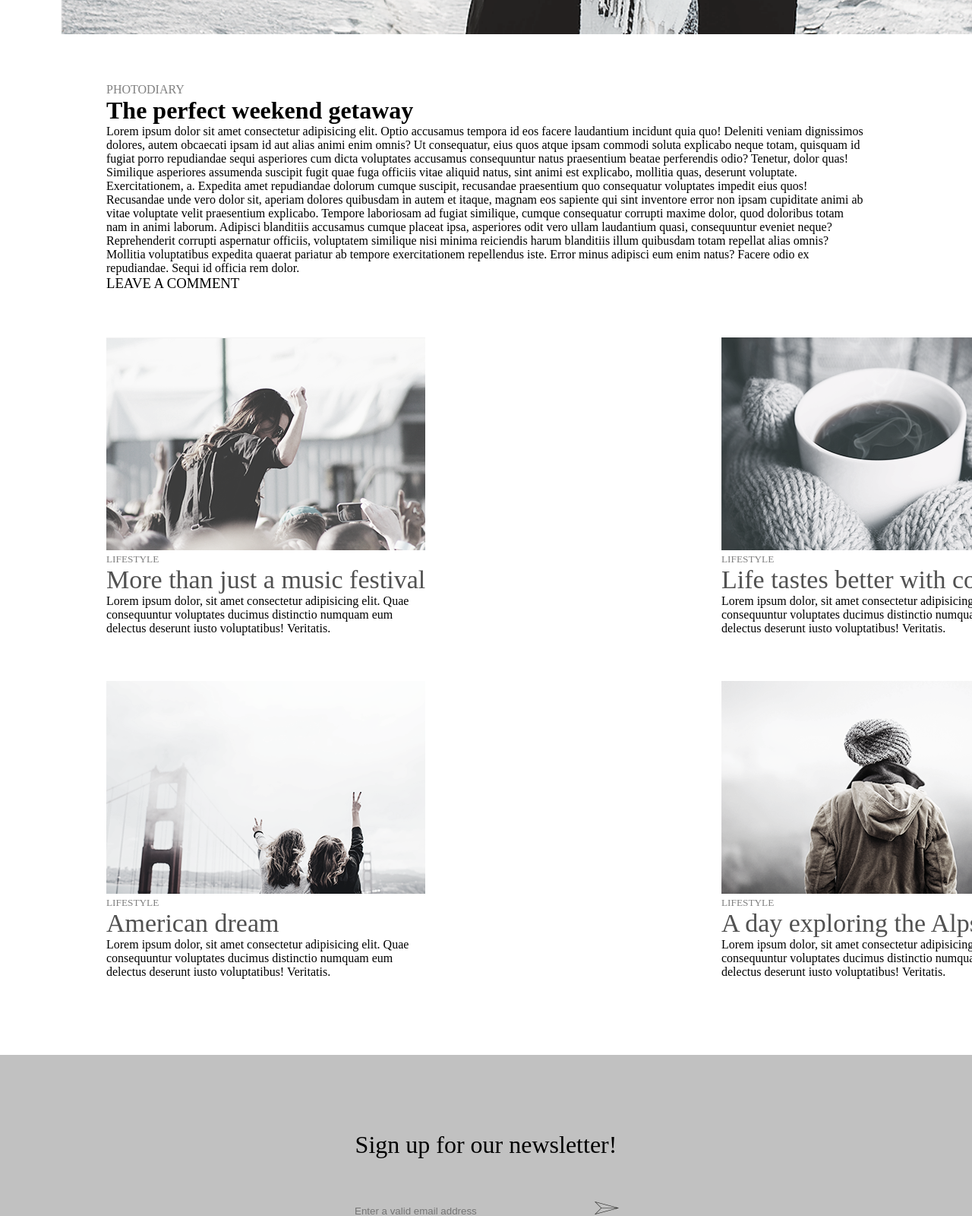
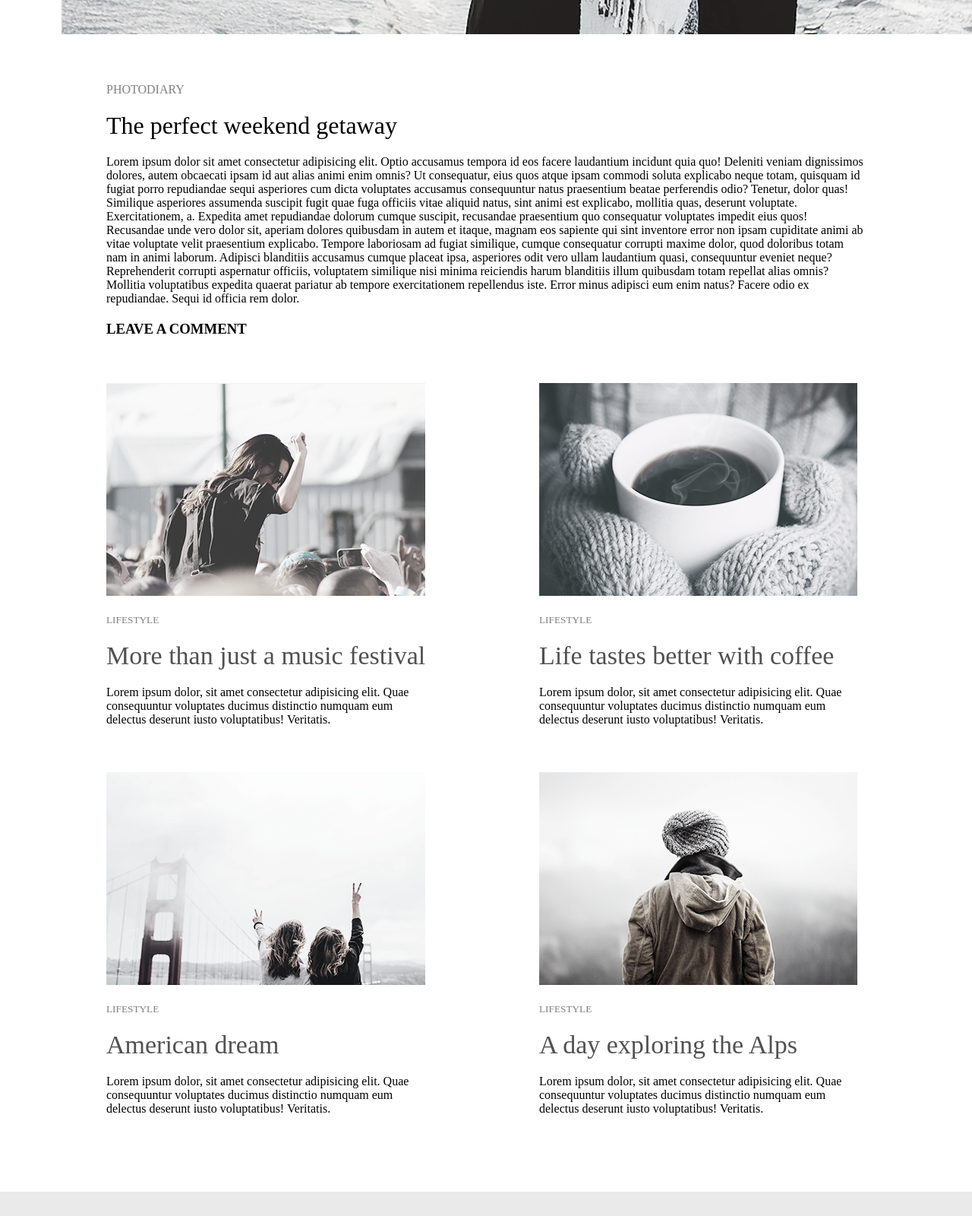
Before and after one commit to roman123org/Minomo, a plain HTML site: page index.html in a window 1280 px wide. Shown: the part 640-2240 px from the top of the page at 76% size. Drawn offline with Linux system fonts and the light colour scheme.

Commit message:
added new photo

```diff
--- a/index.html
+++ b/index.html
@@ -22,7 +22,7 @@
         <img src="./img/image.png" alt="">
     </header>
     <main>
-        <div class="container">
+        <div class="container1">
             <p style="color: gray;">PHOTODIARY</p>
             <h1>The perfect weekend getaway</h1>
             <h4>Lorem ipsum dolor sit amet consectetur adipisicing elit. Optio accusamus tempora id eos facere
@@ -44,7 +44,7 @@
             <h3>LEAVE A COMMENT</h3>
         </div>
         <div class="gallery">
-            <div class="container1">
+            <div class="container2">
                 <div class="img1">
                     <img src="./img/1row/leftpost1row.png" alt="">
                     <h5>LIFESTYLE</h5>
@@ -60,7 +60,7 @@
                         distinctio numquam eum delectus deserunt iusto voluptatibus! Veritatis.</p>
                 </div>
             </div>
-            <div class="container1">
+            <div class="container2">
                 <div class="img1">
                     <img src="./img/2row/leftpost2row.png" alt="">
                     <h5>LIFESTYLE</h5>
@@ -84,6 +84,23 @@
                 <a href="#"><img src="./img/send.png" alt=""></a>
             </form>
         </div>
+        <div class="container2">
+            <div class="img1">
+                <img src="./img/3row/leftpost3row.png" alt="">
+                <h5>LIFESTYLE</h5>
+                <h1>Top 10 song for running</h1>
+                <p>Lorem ipsum dolor, sit amet consectetur adipisicing elit. Quae consequuntur voluptates ducimus
+                    distinctio numquam eum delectus deserunt iusto voluptatibus! Veritatis.</p>
+            </div>
+            <div class="img2">
+                <img src="./img/3row/rightpost3row.png" alt="">
+                <h5>LIFESTYLE</h5>
+                <h1>Cold winter days</h1>
+                <p>Lorem ipsum dolor, sit amet consectetur adipisicing elit. Quae consequuntur voluptates ducimus
+                    distinctio numquam eum delectus deserunt iusto voluptatibus! Veritatis.</p>
+            </div>
+        </div>
+        <button><a href="#">Load more</a></button>
     </main>
 </body>
 
--- a/style.css
+++ b/style.css
@@ -27,24 +27,34 @@ header>img {
     width: 1350px;
 }
 
-.container {
-    padding-top: 60px;
-    padding-left: 140px;
-    padding-right: 140px;
-}
 .container1 {
     padding-top: 60px;
     padding-left: 140px;
     padding-right: 140px;
 }
+.container2 {
+    padding-top: 60px;
+    padding-left: 140px;
+    padding-right: 140px;
+}
 
-.container>h3,
+.container1>h1,
 h4 {
     font-weight: normal;
 }
-
-.container1 {
+.container1>p{
+    margin-bottom: 20px;
+}
+.container1>h1{
+    margin-bottom: 20px;
+}
+.container1>h4{
+    margin-bottom: 20px;
+}
+.container2 {
     display: flex;
+    justify-content: space-between;
+    width: auto;
 }
 
 .img1 {
@@ -52,11 +62,14 @@ h4 {
 }
 
 .img1>h5 {
+    margin-top: 20px;
     color: gray;
     font-weight: normal;
 }
 
 .img1>h1 {
+    margin-top: 20px;
+    margin-bottom: 20px;
     width: 450px;
     font-size: 34px;
     font-weight: normal;
@@ -64,15 +77,17 @@ h4 {
 }
 .img2 {
     width: 430px;
-    margin-left: 380px;
 }
 
 .img2>h5 {
+    margin-top: 20px;
     color: gray;
     font-weight: normal;
 }
 
 .img2>h1 {
+    margin-top: 20px;
+    margin-bottom: 20px;
     width: 450px;
     font-size: 34px;
     font-weight: normal;
@@ -81,7 +96,7 @@ h4 {
 .email{
     margin-top: 100px;
     text-align: center;
-    background-color: rgb(193, 193, 193);
+    background-color: rgb(235, 234, 234);
     height: 300px;
 }
 .email>form>label>h1{
```
Also changed, not shown: img/3row/leftpost3row.png (added), img/3row/rightpost3row.png (added).
